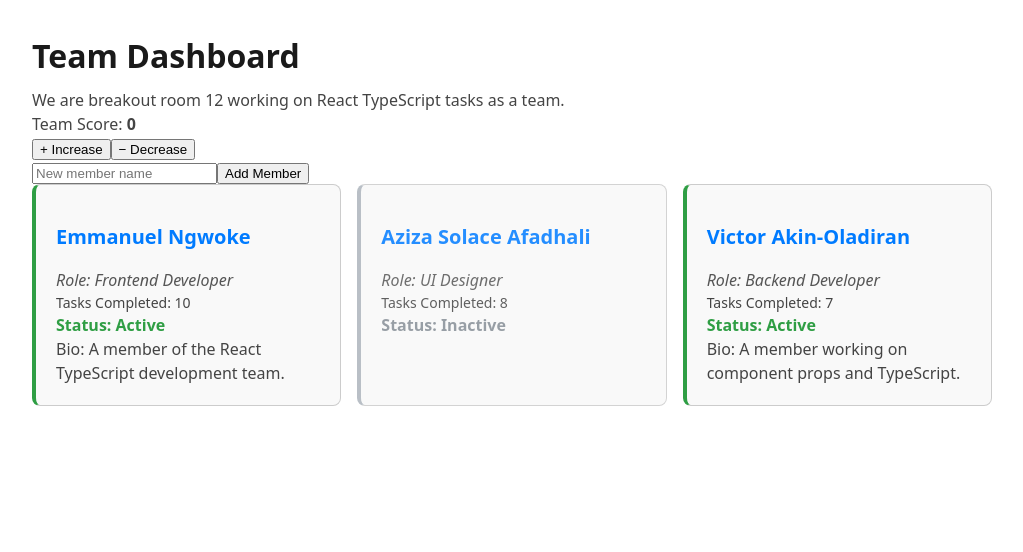
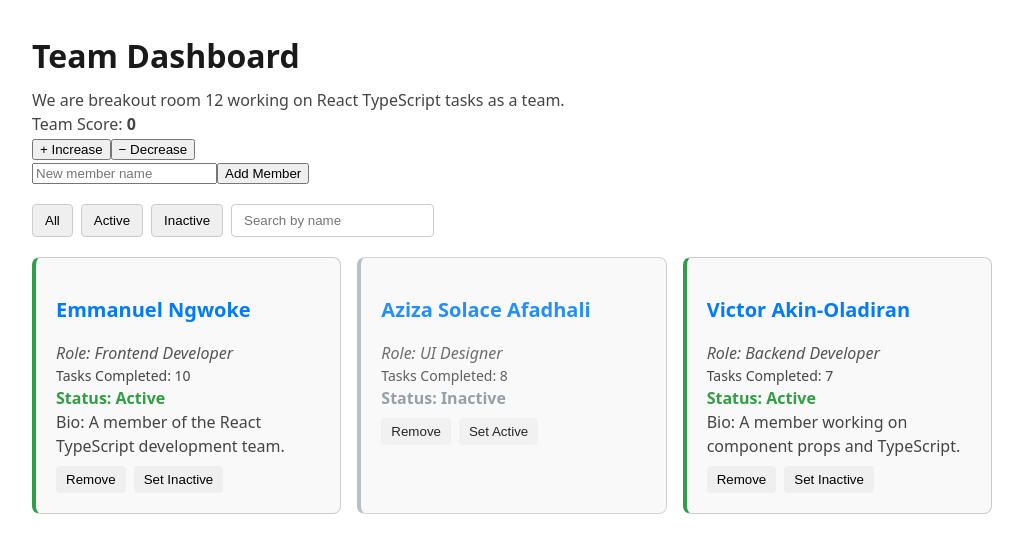
Before and after one commit to Emma001code/Coding-party-Group-12, a React (Vite) app: page / in a window 1280 px wide. Shown: the top 552 px of the page, without its empty margins (128-1151 px from the left). Built offline with nearby package versions, Linux system fonts and the light colour scheme.

Commit message:
Complete member management tasks 44-50

```diff
--- a/src/App.css
+++ b/src/App.css
@@ -11,3 +11,21 @@
   grid-template-columns: repeat(auto-fill, minmax(240px, 1fr));
   gap: 16px;
 }
+/* Tasks 48 & 49: Filter and search controls */
+.member-controls {
+  display: flex;
+  flex-wrap: wrap;
+  gap: 8px;
+  margin: 20px 0;
+}
+
+.member-controls button,
+.member-controls input {
+  padding: 8px 12px;
+  border: 1px solid #ccc;
+  border-radius: 4px;
+}
+
+.member-controls button {
+  cursor: pointer;
+}
--- a/src/MemberCard.css
+++ b/src/MemberCard.css
@@ -44,3 +44,12 @@
     padding: 14px;
   }
 }
+/* Tasks 45 & 47: Member action buttons */
+.member-card button {
+  margin-right: 8px;
+  margin-top: 8px;
+  padding: 6px 10px;
+  border: none;
+  border-radius: 4px;
+  cursor: pointer;
+}
--- a/src/MemberCard.tsx
+++ b/src/MemberCard.tsx
@@ -1,5 +1,6 @@
 import type { CSSProperties } from 'react'
 import './MemberCard.css'
+
 //Author: Aziza solace afadhali
 //Author: Victor Akin-Oladiran
 // Yvette Muhoracyeye
@@ -11,6 +12,8 @@ interface MemberCardProps {
   tasksCompleted: number
   isActive: boolean
   bio?: string
+  onRemove: () => void
+  onToggleStatus: () => void
 }
 
 function MemberCard({
@@ -19,21 +22,38 @@ function MemberCard({
   tasksCompleted = 0,
   isActive,
   bio,
+  onRemove,
+  onToggleStatus,
 }: MemberCardProps) {
-  // Task 27: Inline Styles (Typed) — one inline style via React's style attribute
+  // Task 27: Inline Styles (Typed)
   const statusStyle: CSSProperties = {
     color: isActive ? '#2f9e44' : '#868e96',
   }
 
   return (
-    // Task 26: Dynamic Classes — className depends on isActive
     <div className={`member-card ${isActive ? 'member-card--active' : 'member-card--inactive'}`}>
-      {/* Task 25: Multiple Classes — "member-name" and "highlight" */}
+      {/* Task 25: Multiple Classes */}
       <h2 className='member-name highlight'>{name}</h2>
+
       <p className='member-role'>Role: {role}</p>
+
       <p className='member-tasks'>Tasks Completed: {tasksCompleted}</p>
-      <p className='member-status' style={statusStyle}>Status: {isActive ? 'Active' : 'Inactive'}</p>
+
+      <p className='member-status' style={statusStyle}>
+        Status: {isActive ? 'Active' : 'Inactive'}
+      </p>
+
       {bio && <p className='member-bio'>Bio: {bio}</p>}
+
+      {/* Task 45: Remove member */}
+      <button type="button" onClick={onRemove}>
+        Remove
+      </button>
+
+      {/* Task 47: Toggle member status */}
+      <button type="button" onClick={onToggleStatus}>
+        {isActive ? 'Set Inactive' : 'Set Active'}
+      </button>
     </div>
   )
 }
--- a/src/TeamDashboard.tsx
+++ b/src/TeamDashboard.tsx
@@ -7,7 +7,7 @@ import MemberCard from './MemberCard'
 //Author: Yvette Muhoracyeye
 //Author: LeroY Carew
 
-// Task 41: Member Interface — shape of a complete team member object
+// Task 41: Member Interface
 interface MemberData {
   id: string;
   name: string;
@@ -18,23 +18,51 @@ interface MemberData {
 }
 
 const initialMembers: MemberData[] = [
-  { id: "1", name: "Emmanuel Ngwoke", role: "Frontend Developer", tasksCompleted: 10, isActive: true, bio: "A member of the React TypeScript development team." },
-  { id: "2", name: "Aziza Solace Afadhali", role: "UI Designer", tasksCompleted: 8, isActive: false },
-  { id: "3", name: "Victor Akin-Oladiran", role: "Backend Developer", tasksCompleted: 7, isActive: true, bio: "A member working on component props and TypeScript." },
+  {
+    id: "1",
+    name: "Emmanuel Ngwoke",
+    role: "Frontend Developer",
+    tasksCompleted: 10,
+    isActive: true,
+    bio: "A member of the React TypeScript development team."
+  },
+  {
+    id: "2",
+    name: "Aziza Solace Afadhali",
+    role: "UI Designer",
+    tasksCompleted: 8,
+    isActive: false
+  },
+  {
+    id: "3",
+    name: "Victor Akin-Oladiran",
+    role: "Backend Developer",
+    tasksCompleted: 7,
+    isActive: true,
+    bio: "A member working on component props and TypeScript."
+  },
 ];
 
+type MemberFilter = 'all' | 'active' | 'inactive';
+
 function TeamDashboard() {
-  // Task 42: Array State (Typed) — members live in useState so the list can change later
+  // Task 42: Array State (Typed)
   const [members, setMembers] = useState<MemberData[]>(initialMembers);
 
-  // Task 31: useState Hook (Typed) — numeric teamScore
+  // Task 31: useState Hook (Typed)
   const [teamScore, setTeamScore] = useState<number>(0);
 
-  // Task 36: String State — new member's name
+  // Task 36: String State
   const [newMemberName, setNewMemberName] = useState<string>('');
 
-  // Task 40: track the most recently submitted name so we have something to display
+  // Task 40: Track submitted name
   const [lastSubmittedName, setLastSubmittedName] = useState<string>('');
+
+  // Task 48: Member filter
+  const [memberFilter, setMemberFilter] = useState<MemberFilter>('all');
+
+  // Task 49: Search state
+  const [searchTerm, setSearchTerm] = useState<string>('');
 
   // Task 34: Functional Updates
   function handleIncreaseScore() {
@@ -51,11 +79,12 @@ function TeamDashboard() {
     setNewMemberName(event.target.value);
   }
 
-  // Task 39, 40 & 43: typed submit, preventDefault, add a new member object to state
+  // Task 39, 40 & 43: Add member
   function handleAddMemberSubmit(event: FormEvent<HTMLFormElement>) {
     event.preventDefault();
 
     const trimmedName = newMemberName.trim();
+
     if (trimmedName === '') {
       return;
     }
@@ -68,7 +97,7 @@ function TeamDashboard() {
       isActive: true,
     };
 
-    // Task 43: Add Member — append the new object without mutating the old array
+    // Task 43: Add Member
     setMembers((currentMembers) => [...currentMembers, newMember]);
 
     console.log('Submitted member name:', trimmedName);
@@ -76,23 +105,66 @@ function TeamDashboard() {
     setNewMemberName('');
   }
 
+  // Task 46: Remove callback
+  function handleRemoveMember(memberId: string) {
+    setMembers((currentMembers) =>
+      currentMembers.filter((member) => member.id !== memberId)
+    );
+  }
+
+  // Task 47: Toggle active/inactive
+  function handleToggleMemberStatus(memberId: string) {
+    setMembers((currentMembers) =>
+      currentMembers.map((member) =>
+        member.id === memberId
+          ? { ...member, isActive: !member.isActive }
+          : member
+      )
+    );
+  }
+
+  // Task 49: Controlled search input
+  function handleSearchChange(event: ChangeEvent<HTMLInputElement>) {
+    setSearchTerm(event.target.value);
+  }
+
+  // Tasks 48 & 49: Filter and search members
+  const displayedMembers = members.filter((member) => {
+    const matchesFilter =
+      memberFilter === 'all' ||
+      (memberFilter === 'active' && member.isActive) ||
+      (memberFilter === 'inactive' && !member.isActive);
+
+    const matchesSearch = member.name
+      .toLowerCase()
+      .includes(searchTerm.toLowerCase());
+
+    return matchesFilter && matchesSearch;
+  });
+
   return (
     <>
       <h1>Team Dashboard</h1>
       <p>We are breakout room 12 working on React TypeScript tasks as a team.</p>
 
       {/* Task 32: Display State */}
-      <p>Team Score: <strong>{teamScore}</strong></p>
+      <p>
+        Team Score: <strong>{teamScore}</strong>
+      </p>
 
-      {/* Task 33 & 34: increase button, functional update */}
-      <button type="button" onClick={handleIncreaseScore}>+ Increase</button>
+      {/* Task 33 & 34: Increase score */}
+      <button type="button" onClick={handleIncreaseScore}>
+        + Increase
+      </button>
 
-      {/* Task 35: decrease button, floored at 0 */}
-      <button type="button" onClick={handleDecreaseScore}>− Decrease</button>
+      {/* Task 35: Decrease score */}
+      <button type="button" onClick={handleDecreaseScore}>
+        − Decrease
+      </button>
 
-      {/* Task 39: input lives inside a form with a typed submit handler */}
+      {/* Task 39: Add member form */}
       <form onSubmit={handleAddMemberSubmit}>
-        {/* Task 37 & 38: controlled input, typed onChange */}
+        {/* Task 37 & 38: Controlled input */}
         <input
           type="text"
           value={newMemberName}
@@ -102,13 +174,36 @@ function TeamDashboard() {
         <button type="submit">Add Member</button>
       </form>
 
-      {/* Task 40: display the submitted name */}
-      {lastSubmittedName && <p>Last submitted member name: {lastSubmittedName}</p>}
+      {/* Task 40: Display submitted name */}
+      {lastSubmittedName && (
+        <p>Last submitted member name: {lastSubmittedName}</p>
+      )}
 
-      {/* Task 30: Dashboard Layout — grid container for the member cards */}
-      {/* Task 44: Render Updated State — mapping members state shows new cards automatically */}
+      {/* Tasks 48 & 49: Filter and search controls */}
+      <div className="member-controls">
+        <button type="button" onClick={() => setMemberFilter('all')}>
+          All
+        </button>
+
+        <button type="button" onClick={() => setMemberFilter('active')}>
+          Active
+        </button>
+
+        <button type="button" onClick={() => setMemberFilter('inactive')}>
+          Inactive
+        </button>
+
+        <input
+          type="text"
+          value={searchTerm}
+          onChange={handleSearchChange}
+          placeholder="Search by name"
+        />
+      </div>
+
+      {/* Task 44: Updated members appear automatically */}
       <div className="dashboard-grid">
-        {members.map((member) => (
+        {displayedMembers.map((member) => (
           <MemberCard
             key={member.id}
             name={member.name}
@@ -116,6 +211,8 @@ function TeamDashboard() {
             tasksCompleted={member.tasksCompleted}
             isActive={member.isActive}
             bio={member.bio}
+            onRemove={() => handleRemoveMember(member.id)}
+            onToggleStatus={() => handleToggleMemberStatus(member.id)}
           />
         ))}
       </div>
```
